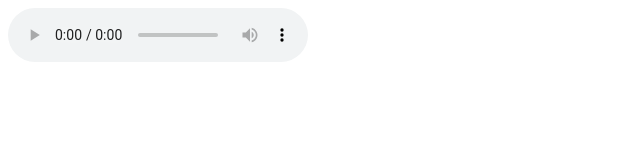
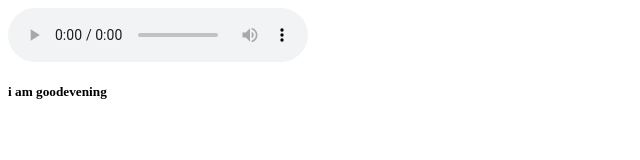
Before and after one commit to sarath1819/Day-1, a plain HTML site: page index.html in a window 1280 px wide. Shown: the full height of the page, 0-640 px from the left. Drawn offline with Linux system fonts and the light colour scheme.

Commit message:
new line added

```diff
--- a/index.html
+++ b/index.html
@@ -6,5 +6,6 @@
         <audio src="D:\make video\video-making\TPM ENGLISH SONGS 2024 _ ANNUAL INTERNATIONAL CONVENTION _ THE PENTECOSTAL MISSION (64  kbps).mp3" controls>
             <a href="D:\make video\video-making\TPM ENGLISH SONGS 2024 _ ANNUAL INTERNATIONAL CONVENTION _ THE PENTECOSTAL MISSION (64  kbps).mp3" download=""><button>download</button></a>
         </audio>
+        <h5>i am goodevening</h5>
     </body>
 </html>
```
